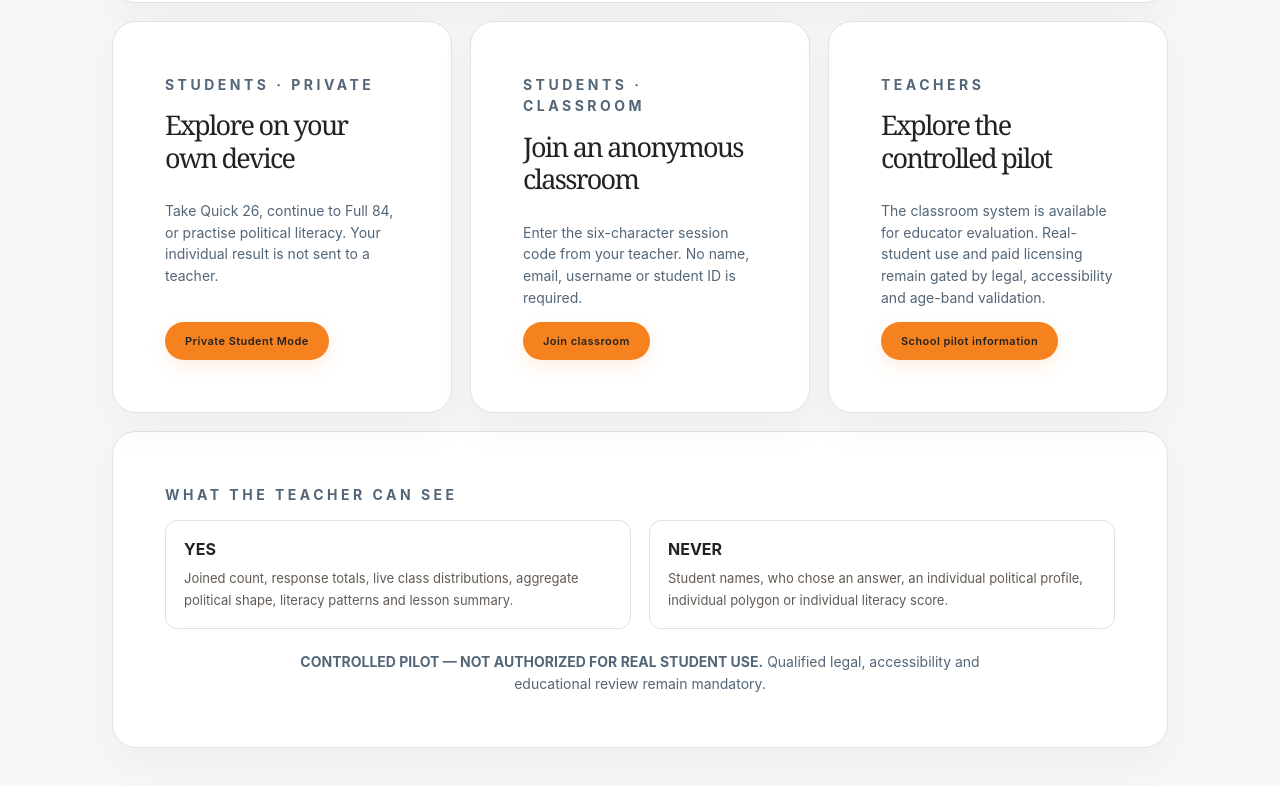
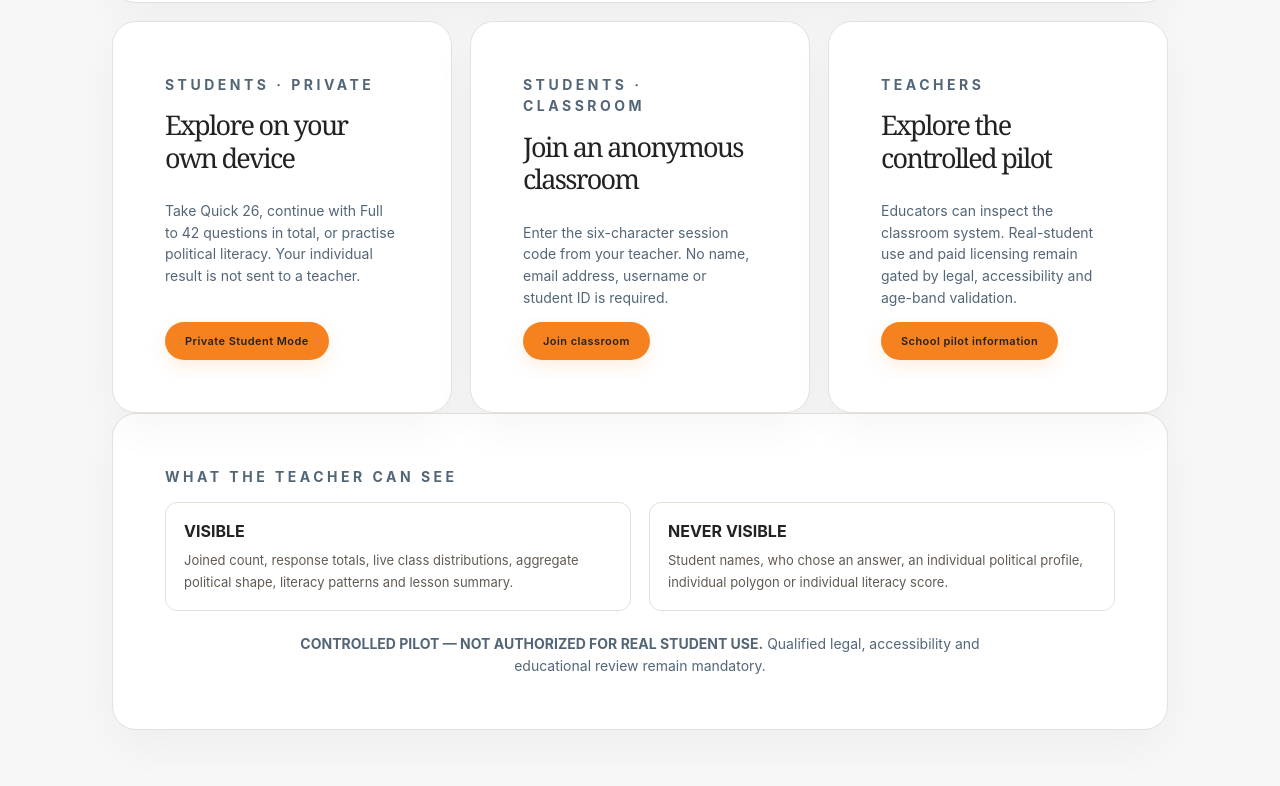
Before and after one commit to unikmo/Politangle, a Next.js app: page /school in a window 1280 px wide. Shown: the part 494-1280 px from the top of the page. Built offline with nearby package versions, Linux system fonts and the light colour scheme.

Commit message:
Fix School 42-question copy and localize privacy/trust page

```diff
--- a/app/school/page.tsx
+++ b/app/school/page.tsx
@@ -1,53 +1,193 @@
 'use client';
+
 import Link from 'next/link';
-import { LanguageSelector, useLocale } from '../LocaleProvider';
-import { translate } from '../translations';
+import { LanguageSelector, useLocale, type Locale } from '../LocaleProvider';
+
+type SchoolCopy = {
+  strap: string;
+  kicker: string;
+  title: string;
+  intro: string;
+  privacyLabel: string;
+  privacyText: string;
+  privateKicker: string;
+  privateTitle: string;
+  privateText: string;
+  privateCta: string;
+  classroomKicker: string;
+  classroomTitle: string;
+  classroomText: string;
+  classroomCta: string;
+  teacherKicker: string;
+  teacherTitle: string;
+  teacherText: string;
+  teacherCta: string;
+  teacherCanSee: string;
+  visible: string;
+  visibleText: string;
+  never: string;
+  neverText: string;
+  pilotLabel: string;
+  pilotText: string;
+};
+
+const copy: Record<Locale, SchoolCopy> = {
+  en: {
+    strap: 'Young people · classroom + private',
+    kicker: 'Political literacy for young people',
+    title: 'Understand politics. See the room. Keep each student private.',
+    intro: 'Politangle School is built for secondary-school learning. Students can explore privately or join an anonymous teacher-led classroom. Teachers see only class totals and distributions.',
+    privacyLabel: 'Classroom privacy:',
+    privacyText: 'the teacher sees the room, never which student gave which answer.',
+    privateKicker: 'Students · private',
+    privateTitle: 'Explore on your own device',
+    privateText: 'Take Quick 26, continue with Full to 42 questions in total, or practise political literacy. Your individual result is not sent to a teacher.',
+    privateCta: 'Private Student Mode',
+    classroomKicker: 'Students · classroom',
+    classroomTitle: 'Join an anonymous classroom',
+    classroomText: 'Enter the six-character session code from your teacher. No name, email address, username or student ID is required.',
+    classroomCta: 'Join classroom',
+    teacherKicker: 'Teachers',
+    teacherTitle: 'Explore the controlled pilot',
+    teacherText: 'Educators can inspect the classroom system. Real-student use and paid licensing remain gated by legal, accessibility and age-band validation.',
+    teacherCta: 'School pilot information',
+    teacherCanSee: 'What the teacher can see',
+    visible: 'VISIBLE',
+    visibleText: 'Joined count, response totals, live class distributions, aggregate political shape, literacy patterns and lesson summary.',
+    never: 'NEVER VISIBLE',
+    neverText: 'Student names, who chose an answer, an individual political profile, individual polygon or individual literacy score.',
+    pilotLabel: 'CONTROLLED PILOT — NOT AUTHORIZED FOR REAL STUDENT USE.',
+    pilotText: 'Qualified legal, accessibility and educational review remain mandatory.',
+  },
+  de: {
+    strap: 'Junge Menschen · Unterricht + privat',
+    kicker: 'Politische Bildung für junge Menschen',
+    title: 'Politik verstehen. Die Klasse sehen. Einzelne bleiben privat.',
+    intro: 'Politangle School ist für den Politikunterricht an weiterführenden Schulen gedacht. Schülerinnen und Schüler können privat arbeiten oder anonym an einer von der Lehrkraft geführten Klasse teilnehmen. Lehrkräfte sehen nur Summen und Verteilungen der Klasse.',
+    privacyLabel: 'Privatsphäre im Unterricht:',
+    privacyText: 'Die Lehrkraft sieht das Gesamtbild der Klasse, aber nie, wer welche Antwort gegeben hat.',
+    privateKicker: 'Schüler:innen · privat',
+    privateTitle: 'Auf deinem eigenen Gerät',
+    privateText: 'Mach Quick 26, geh mit Full auf insgesamt 42 Fragen oder trainiere politisches Wissen. Dein persönliches Ergebnis wird nicht an eine Lehrkraft geschickt.',
+    privateCta: 'Privater Schülerbereich',
+    classroomKicker: 'Schüler:innen · Klasse',
+    classroomTitle: 'Anonym einer Klasse beitreten',
+    classroomText: 'Gib den sechsstelligen Sitzungscode deiner Lehrkraft ein. Name, E-Mail-Adresse, Benutzername oder Schüler-ID brauchst du nicht.',
+    classroomCta: 'Klasse beitreten',
+    teacherKicker: 'Lehrkräfte',
+    teacherTitle: 'Den kontrollierten Pilot ansehen',
+    teacherText: 'Lehrkräfte können das Klassenzimmer-System prüfen. Der Einsatz mit echten Schülerinnen und Schülern und bezahlte Lizenzen bleiben bis zur rechtlichen, barrierefreien und altersgerechten Validierung gesperrt.',
+    teacherCta: 'Infos zum Schulpilot',
+    teacherCanSee: 'Was die Lehrkraft sehen kann',
+    visible: 'SICHTBAR',
+    visibleText: 'Anzahl der Teilnehmenden, Antwortsummen, Live-Verteilungen der Klasse, aggregiertes politisches Profil, Wissensmuster und Unterrichtszusammenfassung.',
+    never: 'NIE SICHTBAR',
+    neverText: 'Namen, wer welche Antwort gewählt hat, individuelle politische Profile, individuelle Polygone oder individuelle Wissensscores.',
+    pilotLabel: 'KONTROLLIERTER PILOT – NICHT FÜR DEN EINSATZ MIT ECHTEN SCHÜLERINNEN UND SCHÜLERN FREIGEGEBEN.',
+    pilotText: 'Eine qualifizierte rechtliche, barrierefreie und pädagogische Prüfung bleibt verpflichtend.',
+  },
+  es: {
+    strap: 'Jóvenes · aula + privado',
+    kicker: 'Alfabetización política para jóvenes',
+    title: 'Entender la política. Ver el grupo. Proteger a cada persona.',
+    intro: 'Politangle School está pensado para secundaria. El alumnado puede explorar por su cuenta o entrar de forma anónima en una sesión dirigida por el profesor. El docente solo ve totales y distribuciones del grupo.',
+    privacyLabel: 'Privacidad en el aula:',
+    privacyText: 'el profesor ve el conjunto de la clase, nunca quién dio cada respuesta.',
+    privateKicker: 'Alumnado · privado',
+    privateTitle: 'Explora desde tu propio dispositivo',
+    privateText: 'Haz Quick 26, sigue con Full hasta 42 preguntas en total o practica conocimientos políticos. Tu resultado individual no se envía al profesor.',
+    privateCta: 'Modo privado',
+    classroomKicker: 'Alumnado · aula',
+    classroomTitle: 'Entra en una clase anónima',
+    classroomText: 'Introduce el código de seis caracteres que te dé el profesor. No necesitas nombre, correo electrónico, usuario ni número de estudiante.',
+    classroomCta: 'Entrar en clase',
+    teacherKicker: 'Docentes',
+    teacherTitle: 'Explora el piloto controlado',
+    teacherText: 'Los docentes pueden revisar el sistema de aula. El uso con alumnado real y las licencias de pago siguen bloqueados hasta completar la revisión legal, de accesibilidad y por edades.',
+    teacherCta: 'Información del piloto escolar',
+    teacherCanSee: 'Qué puede ver el profesor',
+    visible: 'VISIBLE',
+    visibleText: 'Número de participantes, totales de respuestas, distribuciones en directo, perfil político agregado, patrones de conocimiento y resumen de la sesión.',
+    never: 'NUNCA VISIBLE',
+    neverText: 'Nombres, quién eligió cada respuesta, perfiles políticos individuales, polígonos individuales o puntuaciones individuales de conocimientos.',
+    pilotLabel: 'PILOTO CONTROLADO — NO AUTORIZADO PARA USO CON ALUMNADO REAL.',
+    pilotText: 'Siguen siendo obligatorias una revisión jurídica, de accesibilidad y educativa cualificada.',
+  },
+  fr: {
+    strap: 'Jeunes · classe + privé',
+    kicker: 'Culture politique pour les jeunes',
+    title: 'Comprendre la politique. Voir la classe. Protéger chaque élève.',
+    intro: 'Politangle School est pensé pour le secondaire. Les élèves peuvent explorer seuls ou rejoindre anonymement une séance menée par l’enseignant. L’enseignant ne voit que les totaux et les répartitions de la classe.',
+    privacyLabel: 'Vie privée en classe :',
+    privacyText: 'l’enseignant voit l’ensemble du groupe, jamais qui a donné quelle réponse.',
+    privateKicker: 'Élèves · privé',
+    privateTitle: 'Explore sur ton propre appareil',
+    privateText: 'Fais Quick 26, puis Full pour aller jusqu’à 42 questions au total, ou entraîne tes connaissances politiques. Ton résultat individuel n’est pas envoyé à l’enseignant.',
+    privateCta: 'Mode privé',
+    classroomKicker: 'Élèves · classe',
+    classroomTitle: 'Rejoins une classe anonyme',
+    classroomText: 'Entre le code de séance à six caractères donné par l’enseignant. Aucun nom, e-mail, identifiant ou numéro d’élève n’est demandé.',
+    classroomCta: 'Rejoindre la classe',
+    teacherKicker: 'Enseignants',
+    teacherTitle: 'Découvrir le pilote encadré',
+    teacherText: 'Les enseignants peuvent examiner le système de classe. L’utilisation avec de vrais élèves et les licences payantes restent bloquées jusqu’aux validations juridique, d’accessibilité et par tranche d’âge.',
+    teacherCta: 'Infos sur le pilote scolaire',
+    teacherCanSee: 'Ce que l’enseignant peut voir',
+    visible: 'VISIBLE',
+    visibleText: 'Nombre de participants, totaux de réponses, répartitions en direct, profil politique agrégé, tendances de connaissance et résumé de séance.',
+    never: 'JAMAIS VISIBLE',
+    neverText: 'Noms, qui a choisi quelle réponse, profils politiques individuels, polygones individuels ou scores individuels de connaissances.',
+    pilotLabel: 'PILOTE ENCADRÉ — PAS AUTORISÉ POUR UNE UTILISATION AVEC DE VRAIS ÉLÈVES.',
+    pilotText: 'Une revue juridique, d’accessibilité et pédagogique qualifiée reste obligatoire.',
+  },
+};
 
 export default function SchoolPage() {
   const { locale } = useLocale();
-  const t = (en: string, de: string) => translate(locale, en, de);
+  const c = copy[locale];
+
   return (
     <main className="engine-page school-page">
       <header className="engine-header">
         <Link href="/" className="engine-brand">Politangle School</Link>
-        <span>{t('Young people · classroom + private','Junge Menschen · Unterricht + privat')}</span><LanguageSelector />
+        <span>{c.strap}</span><LanguageSelector />
       </header>
       <section className="engine-shell school-shell">
         <article className="engine-card school-hero-card">
-          <p className="engine-kicker">{t('Political literacy for young people','Politische Bildung für junge Menschen')}</p>
-          <h1>{t('Understand politics. See the room. Keep the individual private.','Politik verstehen. Die Klasse sehen. Einzelne schützen.')}</h1>
-          <p>{t('Politangle School is designed for secondary-school learning. Students can explore privately or join an anonymous teacher-led classroom where the teacher sees only the class totals and distributions.','Politangle School wurde für den Unterricht entwickelt. Schülerinnen und Schüler können privat lernen oder anonym an einem geleiteten Klassenraum teilnehmen. Lehrkräfte sehen ausschließlich Summen und Verteilungen der Klasse.')}</p>
-          <p className="engine-callout"><strong>{t('Classroom privacy:','Privatsphäre im Unterricht:')}</strong> {t('the teacher sees the room, never which student gave which answer.','Die Lehrkraft sieht die Klasse, aber nie, wer welche Antwort gegeben hat.')}</p>
+          <p className="engine-kicker">{c.kicker}</p>
+          <h1>{c.title}</h1>
+          <p>{c.intro}</p>
+          <p className="engine-callout"><strong>{c.privacyLabel}</strong> {c.privacyText}</p>
         </article>
 
         <div className="school-entry-grid">
           <article className="engine-card school-entry-card">
-            <p className="engine-kicker">Students · private</p>
-            <h2>{t('Explore on your own device','Auf dem eigenen Gerät entdecken')}</h2>
-            <p>{t('Take Quick 26, continue to Full 84, or practise political literacy. Your individual result is not sent to a teacher.','Quick 26 durchführen, mit Full 84 fortfahren oder politische Bildung üben. Das persönliche Ergebnis wird nicht an eine Lehrkraft gesendet.')}</p>
-            <Link className="engine-primary-link" href="/school/private">{t('Private Student Mode','Privater Schülerbereich')}</Link>
+            <p className="engine-kicker">{c.privateKicker}</p>
+            <h2>{c.privateTitle}</h2>
+            <p>{c.privateText}</p>
+            <Link className="engine-primary-link" href="/school/private">{c.privateCta}</Link>
           </article>
           <article className="engine-card school-entry-card">
-            <p className="engine-kicker">Students · classroom</p>
-            <h2>{t('Join an anonymous classroom','Anonym einem Klassenraum beitreten')}</h2>
-            <p>{t('Enter the six-character session code from your teacher. No name, email, username or student ID is required.','Den sechsstelligen Sitzungscode der Lehrkraft eingeben. Name, E-Mail-Adresse, Benutzername oder Schüler-ID sind nicht erforderlich.')}</p>
-            <Link className="engine-primary-link" href="/school/student">{t('Join classroom','Klassenraum beitreten')}</Link>
+            <p className="engine-kicker">{c.classroomKicker}</p>
+            <h2>{c.classroomTitle}</h2>
+            <p>{c.classroomText}</p>
+            <Link className="engine-primary-link" href="/school/student">{c.classroomCta}</Link>
           </article>
           <article className="engine-card school-entry-card">
-            <p className="engine-kicker">Teachers</p>
-            <h2>{t('Explore the controlled pilot','Kontrollierten Pilot erkunden')}</h2>
-            <p>{t('The classroom system is available for educator evaluation. Real-student use and paid licensing remain gated by legal, accessibility and age-band validation.','Das Klassenzimmer-System kann von Lehrkräften geprüft werden. Der Einsatz mit echten Schülerinnen und Schülern und bezahlte Lizenzen bleiben bis zur rechtlichen, barrierefreien und altersgerechten Validierung gesperrt.')}</p>
-            <Link className="engine-primary-link" href="/school/pilot">{t('School pilot information','Informationen zum Schulpilot')}</Link>
+            <p className="engine-kicker">{c.teacherKicker}</p>
+            <h2>{c.teacherTitle}</h2>
+            <p>{c.teacherText}</p>
+            <Link className="engine-primary-link" href="/school/pilot">{c.teacherCta}</Link>
           </article>
         </div>
 
-        <article className="engine-card" style={{ marginTop: 18 }}>
-          <p className="engine-kicker">What the teacher can see</p>
+        <article className="engine-card school-visibility-card">
+          <p className="engine-kicker">{c.teacherCanSee}</p>
           <div className="school-principle-grid">
-            <div><strong>YES</strong><span>Joined count, response totals, live class distributions, aggregate political shape, literacy patterns and lesson summary.</span></div>
-            <div><strong>NEVER</strong><span>Student names, who chose an answer, an individual political profile, individual polygon or individual literacy score.</span></div>
+            <div className="school-visible"><strong>{c.visible}</strong><span>{c.visibleText}</span></div>
+            <div className="school-never"><strong>{c.never}</strong><span>{c.neverText}</span></div>
           </div>
-          <p className="engine-disclaimer"><strong>{t('CONTROLLED PILOT — NOT AUTHORIZED FOR REAL STUDENT USE.','KONTROLLIERTER PILOT – NICHT FÜR DEN EINSATZ MIT ECHTEN SCHÜLERINNEN UND SCHÜLERN FREIGEGEBEN.')}</strong> {t('Qualified legal, accessibility and educational review remain mandatory.','Eine qualifizierte rechtliche, barrierefreie und pädagogische Prüfung bleibt verpflichtend.')}</p>
+          <p className="engine-disclaimer"><strong>{c.pilotLabel}</strong> {c.pilotText}</p>
         </article>
       </section>
     </main>
```
